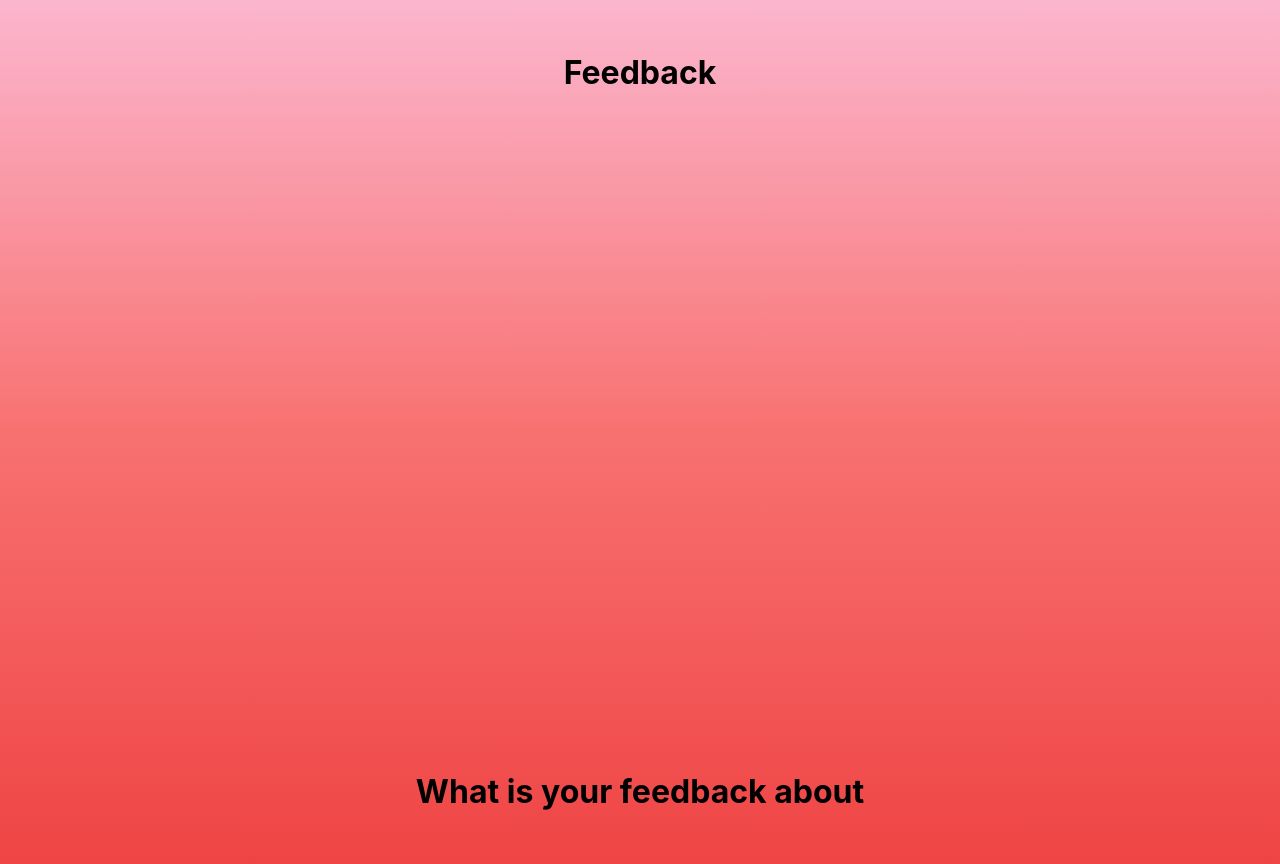
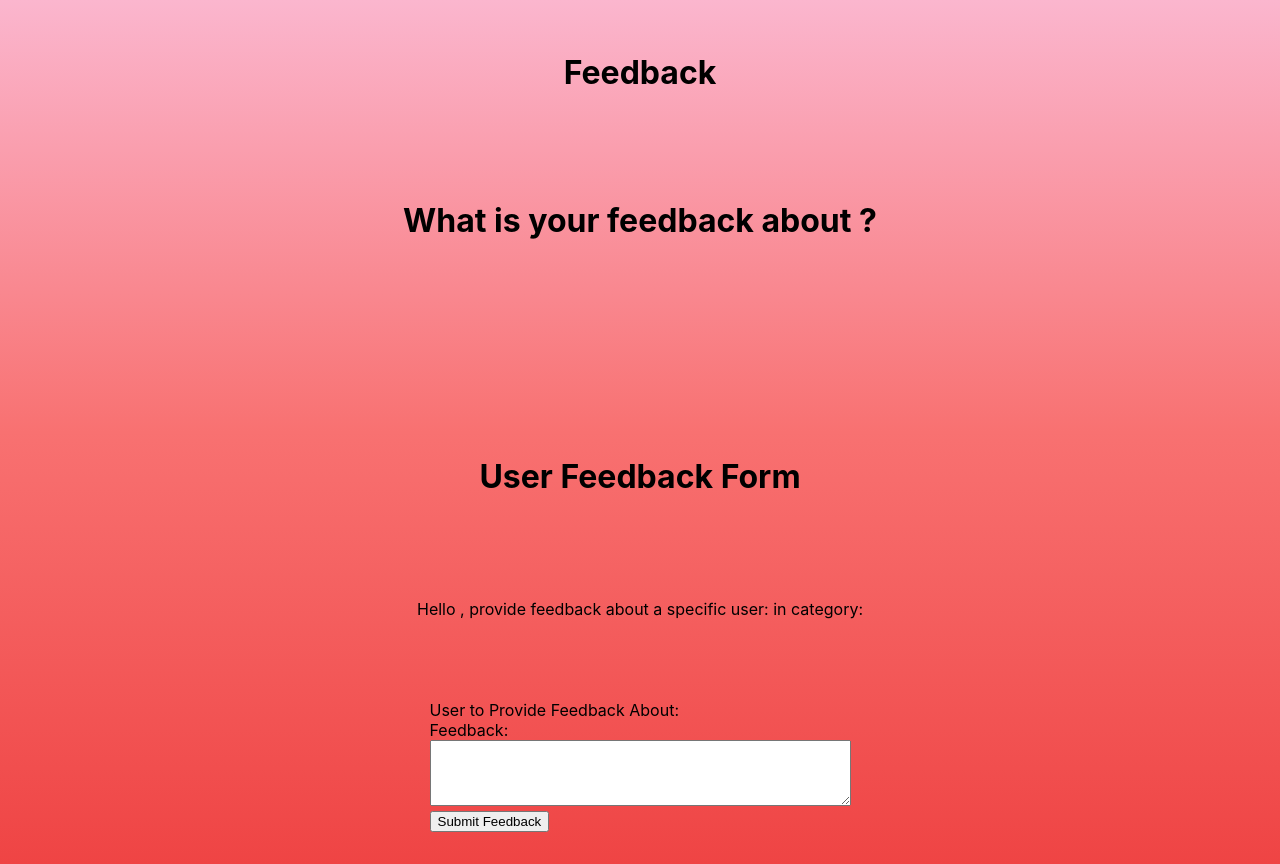
Before and after one commit to ajpieroni/316Heartcoded, a React (Create React App) app in the folder ourapp/reactapp/: page /Feedback in a window 1280 px wide. Built offline with nearby package versions, Linux system fonts and the light colour scheme; no server answers.

Commit message:
feedback form implemented badly

```diff
--- a/ourapp/reactapp/src/pages/Feedback.js
+++ b/ourapp/reactapp/src/pages/Feedback.js
@@ -6,12 +6,19 @@ import axios from "axios";
 
 export default function Feedback() {
   const [feedback, setFeedback] = useState();
-
+  const [receiver, setReceiver] = useState();
+  const [sender, setSender] = useState();
+  const [category, setCategory] = useState();
 
   const fetchData = () => {
-    fetch(`http://localhost:3000/feedbacks/1`)
+    fetch(`https://localhost:3000/feedbacks/1`)
       .then((response) => response.json())
-      .then((data) => setFeedback(data.feedback))
+      .then((data) => {
+        setFeedback(data.feedback);
+        setReceiver(data.receives_uid);
+        setSender(data.gives_uid);
+        setCategory(data.category);
+      })
       .catch((error) => {
         console.error("Error fetching the feedback:", error);
       });
@@ -23,10 +30,29 @@ export default function Feedback() {
     console.log(feedback);
   }, []);
 
+
   return (
     <main className="main-container">
         <h1>Feedback</h1>
-        <h1>What is your feedback about {feedback}</h1>
+        <h1>What is your feedback about {receiver}?</h1>
+
+        <h1> {feedback}</h1>
+
+        <h1>User Feedback Form</h1>
+        <p> Hello {sender}, provide feedback about a specific user: {receiver} in category: {category}</p>
+
+        <form action="submit_feedback.php" method="post">
+            <label htmlFor="user_to_feedback">User to Provide Feedback About: {receiver}</label>
+            <br></br>
+
+            <label htmlFor="feedback">Feedback:</label>
+            <br></br>
+
+            <textarea id="feedback" name="feedback" rows="4" cols="50" required></textarea>
+            <br></br>
+
+            <input type="submit" value="Submit Feedback"/>
+        </form>
     </main>
   );
 }
```
